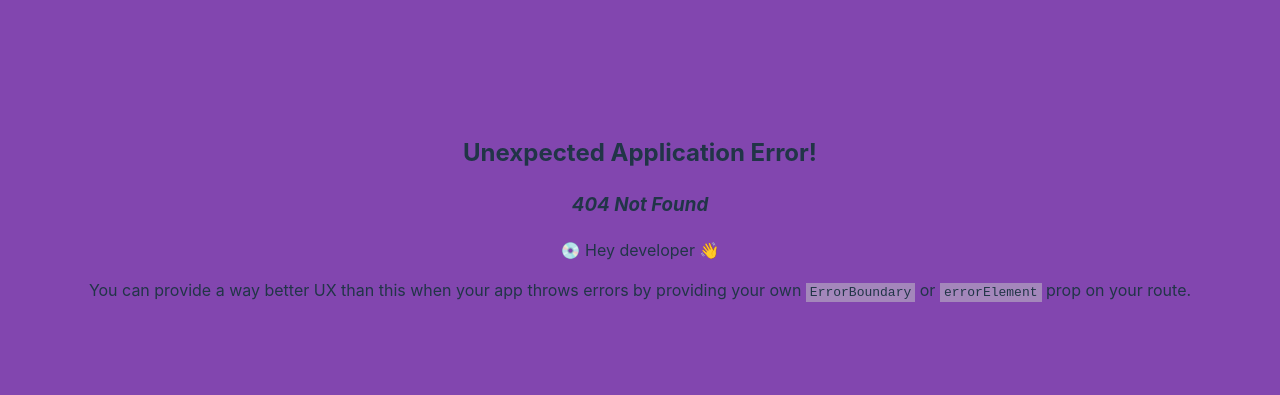
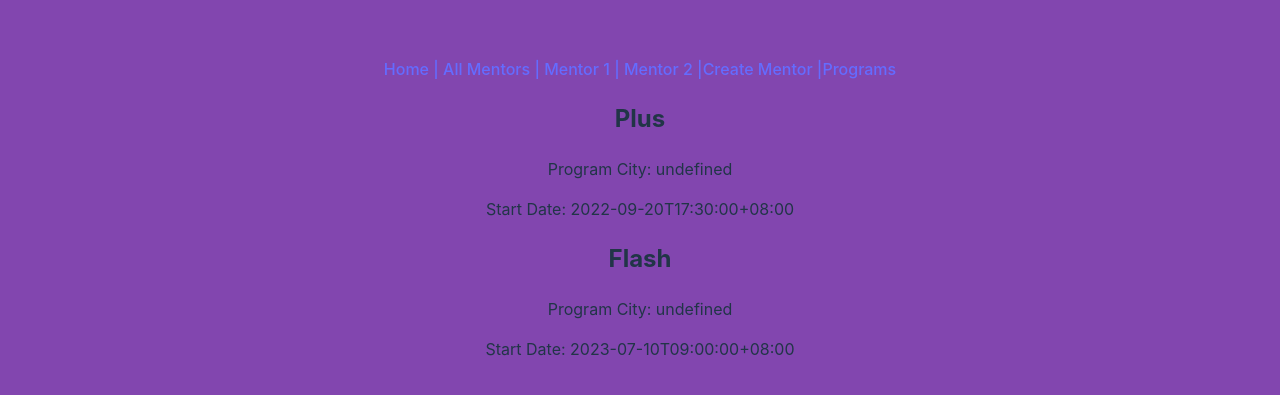
Before and after one commit to SheCodesAus/fully_committed_group_2023_frontend, a React (Vite) app in the folder mentor_scheduling_tool/: page /programs in a window 1280 px wide. Before the commit this address had no page. Shown: the part 183-578 px from the top of the page. Built offline with nearby package versions, Linux system fonts and the light colour scheme.

Commit message:
Created LoginForm.jsx, Edits to HomePage.jsx and App.jsx

```diff
--- a/mentor_scheduling_tool/src/App.jsx
+++ b/mentor_scheduling_tool/src/App.jsx
@@ -1,11 +1,12 @@
 import { createBrowserRouter, Outlet, RouterProvider } from "react-router-dom";
+import { useState } from "react";
 
 //Pages
 import HomePage from "./Pages/HomePage";
 import MentorListPage from "/src/Pages/MentorListPage.jsx";
 import MentorProfilePage from "/src/Pages/MentorProfilePage";
 import MentorCreationPage from "/src/Pages/MentorCreationPage";
-// import ProgramsListPage from "/src/Pages/ProgramsListPage";
+import ProgramsListPage from "/src/Pages/ProgramsListPage";
 
 //Components
 import Nav from "./components/Nav/Nav";
@@ -16,13 +17,14 @@ import "./App.css";
 
 
 const HeaderLayout = () => {
-  return (
-    <div>
-      {/* <h1>Mentor Scheduling Tool</h1> */}
-      <Nav />
-      <Outlet />
-    </div>
-  );
+  const [loggedIn, setLoggedIn] = useState(window.localStorage.getItem("token") !== null);
+    return (
+      <div>
+      <Nav loggedIn={loggedIn} setLoggedIn={setLoggedIn}/>
+      {/* need to tell the nav that it has these props/give that state to the nav */}
+      <Outlet context={[loggedIn, setLoggedIn]} />
+      {/* value of context is loggedIn & setLoggedIn, anything using this outlet has access to the value of logged in and the set logged in function. We access this via useOutletContext. Now any children elements are able to use the outletContext */}
+      </div>)
 };
 
 const router = createBrowserRouter([
@@ -33,7 +35,7 @@ const router = createBrowserRouter([
       { path: "/mentors", element: <MentorListPage /> },
       { path: "/mentors/:id", element: <MentorProfilePage /> },
       { path: "/mentor-creation", element: <MentorCreationPage /> },
-      // { path: "/programs", element: <ProgramsListPage /> },
+      { path: "/programs", element: <ProgramsListPage /> },
       // { path: "/programs/:id", element: <ProgramPage /> },
 
     ],
--- /dev/null
+++ b/mentor_scheduling_tool/src/Components/LoginForm/LoginForm.jsx
@@ -0,0 +1,79 @@
+import { useState } from "react";
+import { useNavigate, useOutletContext} from "react-router-dom";
+
+function LoginForm({redirectURL = "/"}) {
+  const [loggedIn, setLoggedIn] = useOutletContext();
+
+  const [credentials, setCredentials] = useState({
+    username: "",
+    password: "",
+  });
+
+  const navigate = useNavigate();
+
+  const handleChange = (event) => {
+    const { id, value } = event.target;
+    setCredentials((prevCredentials) => ({
+      ...prevCredentials,
+      [id]: value,
+    }));
+  };
+
+  const postData = async () => {
+    const response = await fetch(
+        `${import.meta.env.VITE_API_URL}api-token-auth/`,
+        {
+            method: "post",
+            headers: {
+                "Content-Type": "application/json",
+            },
+            body: JSON.stringify(credentials),
+        }
+    );
+    return response.json();
+};
+
+  const handleSubmit = async (event) => {
+    event.preventDefault();
+    if (credentials.username && credentials.password) {
+        const { token } = await postData();
+            window.localStorage.setItem("token", token);
+            setLoggedIn(true)
+            return navigate("/programs");
+    }
+     else {
+            setLoggedIn(false)
+            return navigate("/");
+        }
+      }
+  return (
+
+    <form action="" method="get" className="login_form" onSubmit={handleSubmit}>
+    <div className="form_field">
+      <input
+        type="text"
+        name="username"
+        id="username"
+        placeholder="Username"
+        required
+        onChange={handleChange}
+      ></input>
+    </div>
+    <div className="form_field">
+      <input
+        type="password"
+        name="password"
+        id="password"
+        placeholder="Password"
+        required
+        onChange={handleChange}
+      ></input>
+    </div>
+    <div className="form_field">
+      <input type="submit" value="OK"></input>
+    </div>
+  </form>
+  );
+}
+
+export default LoginForm;
--- a/mentor_scheduling_tool/src/Pages/HomePage.jsx
+++ b/mentor_scheduling_tool/src/Pages/HomePage.jsx
@@ -1,37 +1,15 @@
 //CSS
 import "./HomePage.css";
-
+import LoginForm from "../Components/LoginForm/LoginForm";
 function HomePage() {
   return (
     <div id="purple_background">
       <div id="white_background">
-        <div class="logo">
+        <div className="logo">
           <img src="https://shecodes.com.au/wp-content/uploads/2020/02/Purple_no_circle.svg"></img>
         </div>
         <div id="login_form">
-          <form action="" method="get" class="login_form">
-            <div class="form_field">
-              <input
-                type="text"
-                name="username"
-                id="username"
-                placeholder="Username"
-                required
-              ></input>
-            </div>
-            <div class="form_field">
-              <input
-                type="password"
-                name="password"
-                id="password"
-                placeholder="Password"
-                required
-              ></input>
-            </div>
-            <div class="form_field">
-              <input type="submit" value="OK"></input>
-            </div>
-          </form>
+          <LoginForm />
         </div>
       </div>
     </div>
--- /dev/null
+++ b/mentor_scheduling_tool/src/programdata.js
@@ -0,0 +1,15 @@
+export const allPrograms = [
+            {
+                program_name: "Plus",
+                city: "Perth",
+                start_date: "2022-09-20T17:30:00+08:00",
+                end_date: "2023-04-11T20:30:00+08:00",
+            },
+
+            {
+                program_name: "Flash",
+                city: "Sydney",
+                start_date: "2023-07-10T09:00:00+08:00",
+                end_date: "2023-07-14T17:00:00+08:00",
+            }
+]
```
Also changed, not shown: mentor_scheduling_tool/src/Pages/ProgramsListPage.jsx (+5 -4 lines).
